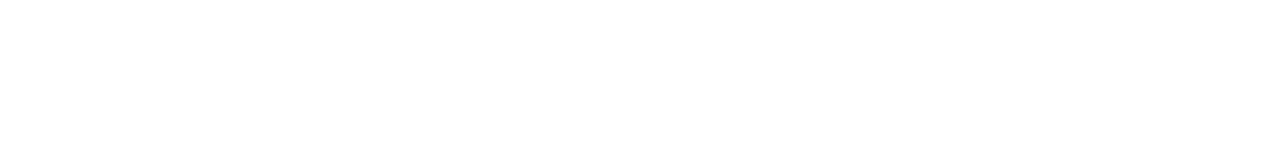
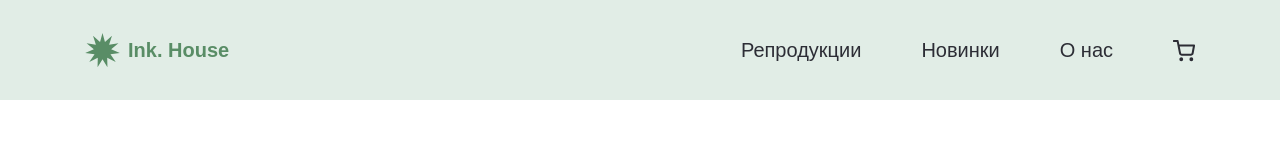
Before and after one commit to Mariam4324/inkhouse, a plain HTML site: page index.html in a window 1280 px wide. Drawn offline with Linux system fonts and the light colour scheme.

Commit message:
2 commit

```diff
--- /dev/null
+++ b/css/blocks/lines.css
@@ -0,0 +1,7 @@
+.line {
+  display: none;
+  width: 100%;
+  max-width: 510px;
+  height: 1px;
+  background: #c3d1c6;
+}
--- a/css/config.css
+++ b/css/config.css
@@ -11,3 +11,7 @@ html {
 body {
   font-family: "Raleway", sans-serif;
 }
+
+a {
+  text-decoration: none;
+}
--- /dev/null
+++ b/css/media_tablet.css
@@ -0,0 +1,27 @@
+@media (max-width: 768px) {
+  .nav__item {
+    font-size: 18px;
+  }
+}
+
+@media (max-width: 630px) {
+  .logo {
+    justify-content: center;
+  }
+
+  .nav-holder {
+    flex-direction: column;
+    justify-content: center;
+    align-items: center;
+  }
+
+  .nav__list {
+    justify-content: center;
+    margin-top: 17px;
+  }
+
+  .line {
+    display: block;
+    margin-top: 17px;
+  }
+}
--- /dev/null
+++ b/css/sections/header.css
@@ -0,0 +1,3 @@
+.header {
+  background: #f4f6f5;
+}
--- /dev/null
+++ b/css/sections/navigation.css
@@ -0,0 +1,62 @@
+.nav {
+  padding: 33px 0 32px;
+  min-height: 100px;
+  background: #e1ede6;
+}
+
+.nav-holder {
+  display: flex;
+  justify-content: space-between;
+  align-items: center;
+}
+
+.logo {
+  display: flex;
+  justify-content: start;
+  align-items: center;
+  gap: 8px;
+}
+
+.logo__name {
+  color: #598d66;
+  font-size: 20px;
+  font-weight: 700;
+  line-height: normal;
+  transition: 0.5s all;
+}
+
+.logo__name:hover {
+  color: #9d9ea7;
+}
+
+.nav__list {
+  display: flex;
+  justify-content: end;
+  align-items: center;
+  gap: 60px;
+  list-style-type: none;
+}
+
+.nav__item {
+  color: #2c2d35;
+  font-size: 20px;
+  font-weight: 500;
+  line-height: normal;
+  transition: 0.5s all;
+}
+
+.nav__item:hover {
+  color: #9d9ea7;
+}
+
+.nav__cart {
+  width: 100%;
+  max-width: 22px;
+  height: 22px;
+  cursor: pointer;
+  object-fit: cover;
+  object-position: center;
+  background-size: cover;
+  background-repeat: no-repeat;
+  transition: 0.5s all;
+}
--- a/css/style.css
+++ b/css/style.css
@@ -1,3 +1,8 @@
 @import url(./config.css);
 @import url(./fonts/fonts.css);
 @import url(./layout.css);
+@import url(./sections/navigation.css);
+@import url(./sections/header.css);
+@import url(./blocks/lines.css);
+@import url(./media_tablet.css);
+@import url(./media_mobile.css);
--- a/index.html
+++ b/index.html
@@ -1,12 +1,72 @@
 <!DOCTYPE html>
 <html lang="en">
+
 <head>
     <meta charset="UTF-8">
     <meta name="viewport" content="width=device-width, initial-scale=1.0">
     <title>Ink House</title>
     <link rel="stylesheet" href="./css/style.css">
 </head>
+
 <body>
+    <section class="nav">
+        <div class="container">
+            <div class="nav-holder">
+                <!-- логотип -->
+                <a class="logo" href="#">
+                    <svg class="logo__svg" xmlns="http://www.w3.org/2000/svg" width="35" height="35" viewBox="0 0 35 35"
+                        fill="none">
+                        <path
+                            d="M17.5 0L19.9652 9.10444L26.9612 2.77806L24.1128 11.77L33.4186 10.2302L26.1609 16.2547L34.8219 19.9905L25.4593 21.1349L30.7256 28.9601L22.2306 24.861L22.4303 34.2911L17.5 26.25L12.5697 34.2911L12.7694 24.861L4.27438 28.9601L9.54072 21.1349L0.178125 19.9905L8.83906 16.2547L1.58144 10.2302L10.8872 11.77L8.03879 2.77806L15.0348 9.10444L17.5 0Z"
+                            fill="#598D66" />
+                    </svg>
+                    <div class="logo__name">Ink. House</div>
+                </a>
+                <!-- скрытая линия адаптива -->
+                <div class="line"></div>
+
+                <!-- навигация -->
+                <nav>
+                    <ul class="nav__list">
+                        <li><a class="nav__item" href="#">Репродукции</a></li>
+                        <li><a class="nav__item" href="#">Новинки</a></li>
+                        <li><a class="nav__item" href="#">О нас</a></li>
+
+                        <svg class="nav__cart" xmlns="http://www.w3.org/2000/svg" width="22" height="22"
+                            viewBox="0 0 22 22" fill="none">
+                            <g clip-path="url(#clip0_20105_102)">
+                                <path
+                                    d="M8.25001 20.1667C8.75627 20.1667 9.16668 19.7563 9.16668 19.25C9.16668 18.7438 8.75627 18.3334 8.25001 18.3334C7.74375 18.3334 7.33334 18.7438 7.33334 19.25C7.33334 19.7563 7.74375 20.1667 8.25001 20.1667Z"
+                                    stroke="#2C2D35" stroke-width="2" stroke-linecap="round" stroke-linejoin="round" />
+                                <path
+                                    d="M18.3333 20.1667C18.8396 20.1667 19.25 19.7563 19.25 19.25C19.25 18.7438 18.8396 18.3334 18.3333 18.3334C17.8271 18.3334 17.4167 18.7438 17.4167 19.25C17.4167 19.7563 17.8271 20.1667 18.3333 20.1667Z"
+                                    stroke="#2C2D35" stroke-width="2" stroke-linecap="round" stroke-linejoin="round" />
+                                <path
+                                    d="M0.916656 0.916626H4.58332L7.03999 13.1908C7.12381 13.6128 7.35341 13.9919 7.68857 14.2617C8.02374 14.5315 8.44313 14.6749 8.87332 14.6666H17.7833C18.2135 14.6749 18.6329 14.5315 18.9681 14.2617C19.3032 13.9919 19.5328 13.6128 19.6167 13.1908L21.0833 5.49996H5.49999"
+                                    stroke="#2C2D35" stroke-width="2" stroke-linecap="round" stroke-linejoin="round" />
+                            </g>
+                            <defs>
+                                <clipPath class="nav__modif" id="clip0_20105_102">
+                                    <rect width="22" height="22" fill="white" />
+                                </clipPath>
+                            </defs>
+                        </svg>
+
+                    </ul>
+                </nav>
+            </div> <!-- holder -->
+
+        </div> <!-- контейнер -->
+    </section>
+
+
+    <main>
+        <header class="header">
+
+        </header>
+    </main>
+
 
 </body>
+
 </html>
```
Also changed, not shown: css/media_mobile.css (added), icons/cart@2x.webp (added).
